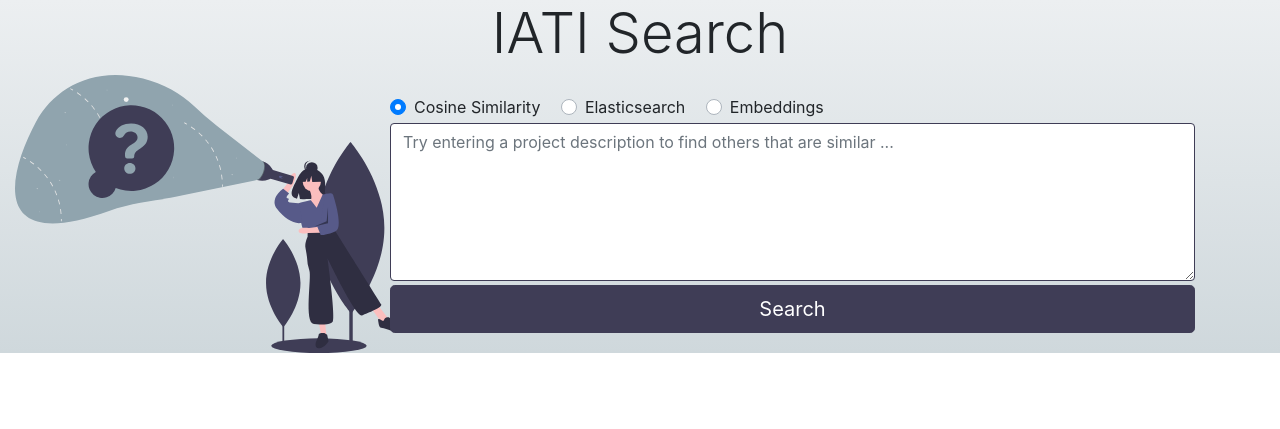
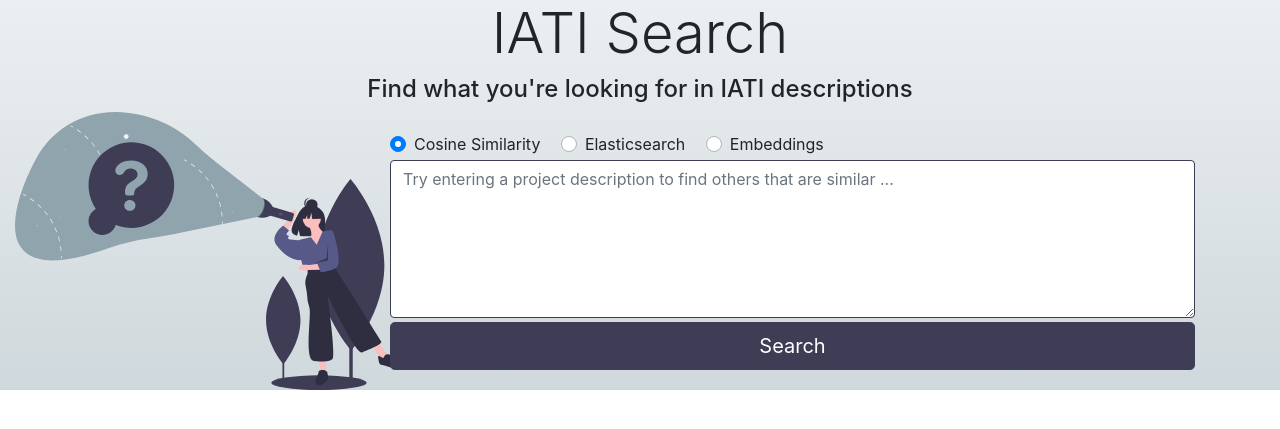
Before and after one commit to datasciencecampus/iati-partner-search, a Flask app: page / in a window 1280 px wide. Shown: the part 56-485 px from the top of the page. Run offline with Flask 2, Linux system fonts and the light colour scheme; parts of the project's set-up code (start-up, migrations or seed data) failed here and were passed over; some libraries are stand-ins or nearby versions.

Commit message:
add description back in to site

```diff
--- a/ips_python/templates/index.html
+++ b/ips_python/templates/index.html
@@ -21,7 +21,10 @@
 
 <div class="container-fluid parent background-color-custom">
   <div class="pricing-header mx-auto text-center ">
-    <h1 class="display-4">IATI Search</h1>
+    <span>
+      <h1 class="display-4">IATI Search</h1>
+      <h4>Find what you're looking for in IATI descriptions</h4>
+    </span>
   </div>
   <div class="container-fluid py-3 background-image-custom">
     <form action="/" method="POST" class="container my-1 form-custom">
```
